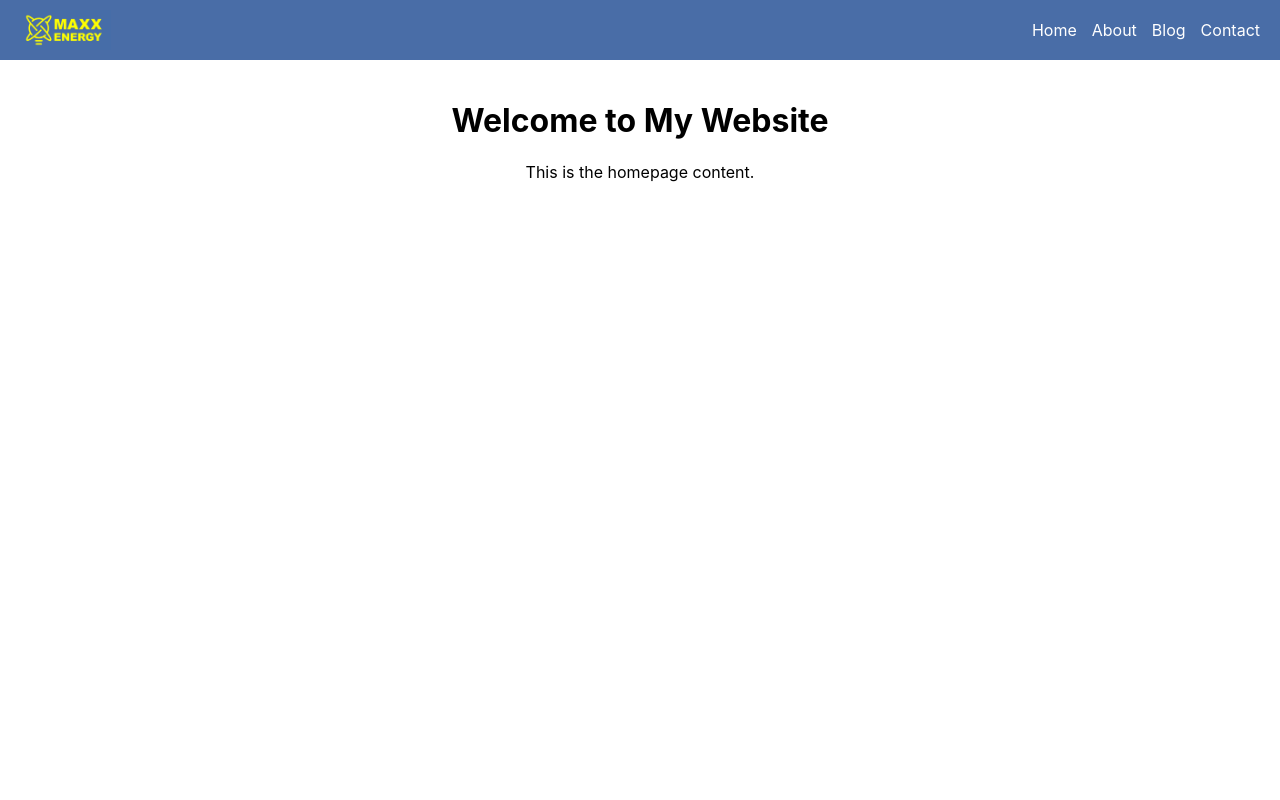
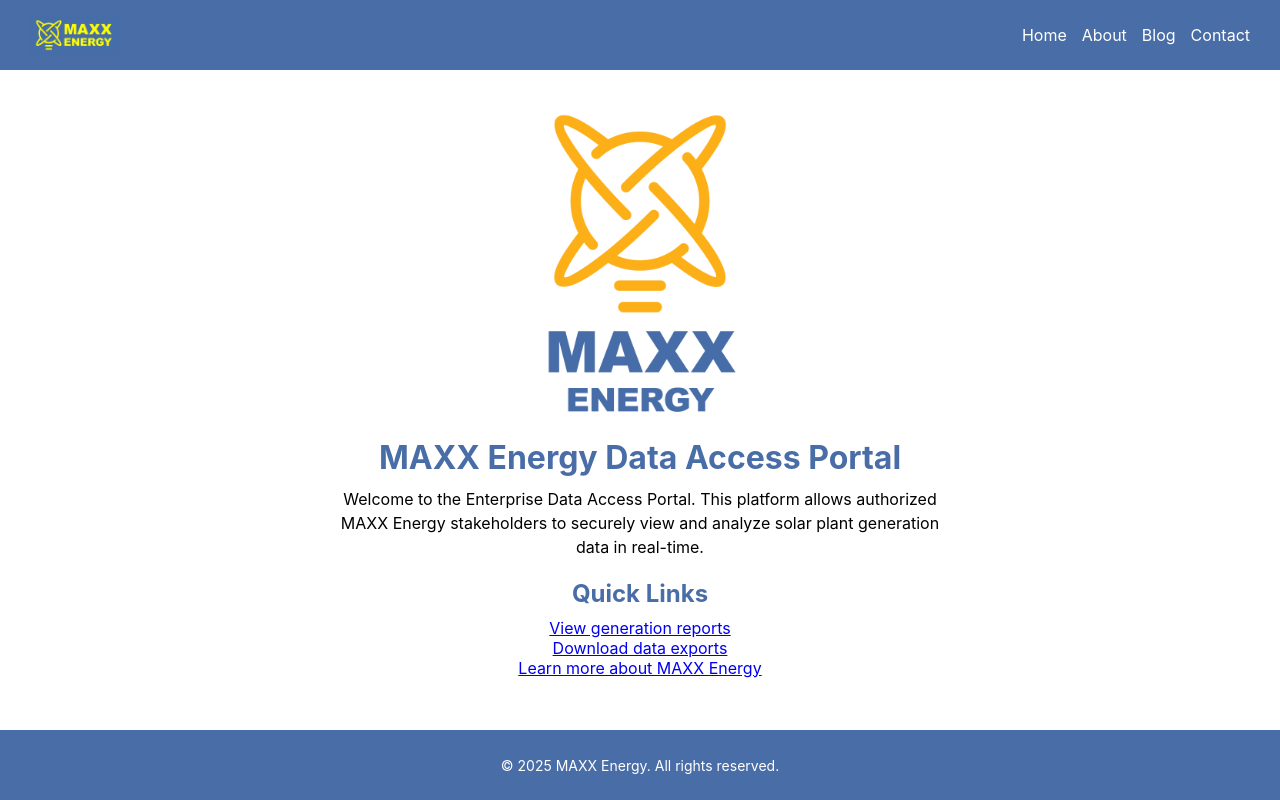
Before and after one commit to xaetbek/MaxxEnergyWebpage, a React (Create React App) app in the folder front-end/: page / in a window 1280 px wide. Built offline with nearby package versions, Linux system fonts and the light colour scheme.

Commit message:
Created Footer
Added some content in the main body

```diff
--- a/front-end/src/App.css
+++ b/front-end/src/App.css
@@ -1,7 +1,24 @@
+html, body, #root {
+  height: 100%;
+  margin: 0;
+}
+
 .App {
+  /* Make App a flex column to push footer down */
+  display: flex;
+  flex-direction: column;
+  min-height: 100vh;
+
+  /* Keep your existing text alignment */
   text-align: center;
 }
 
+/* Main content grows to fill available space */
+main {
+  flex: 1;
+}
+
+/* Your existing logo styles */
 .App-logo {
   height: 40vmin;
   pointer-events: none;
@@ -13,6 +30,7 @@
   }
 }
 
+/* Existing header styles remain, but probably used elsewhere */
 .App-header {
   background-color: #282c34;
   min-height: 100vh;
@@ -28,6 +46,7 @@
   color: #61dafb;
 }
 
+/* Your logo spin animation */
 @keyframes App-logo-spin {
   from {
     transform: rotate(0deg);
@@ -36,3 +55,18 @@
     transform: rotate(360deg);
   }
 }
+
+/* Add footer styles consistent with your navbar */
+.footer {
+  display: flex;
+  justify-content: center;
+  align-items: center;
+  padding: 10px 20px;
+  background-color: #496DA7; /* same as navbar */
+  color: #fff;
+  font-size: 14px;
+}
+
+.footer p {
+  margin: 0;
+}
--- a/front-end/src/App.js
+++ b/front-end/src/App.js
@@ -1,14 +1,16 @@
 import './App.css';
 import Navbar from './components/Navbar';
+import Footer from './components/Footer';
+import Home from './pages/Home';
 
 function App() {
   return (
     <div className="App">
       <Navbar />
-      <main style={{ padding: "20px" }}>
-        <h1>Welcome to My Website</h1>
-        <p>This is the homepage content.</p>
+      <main>
+        <Home />
       </main>
+      <Footer />
     </div>
   );
 }
--- /dev/null
+++ b/front-end/src/components/Footer.css
@@ -0,0 +1,24 @@
+.footer {
+  display: flex;
+  justify-content: center; /* centers text horizontally */
+  align-items: center;
+  padding: 10px 20px;
+  background-color: #496DA7;
+  color: #fff;
+  font-size: 14px;
+  height: 50px;
+}
+
+.footer p {
+  margin: 0;
+}
+
+.footer a {
+  color: #fff;
+  text-decoration: none;
+}
+
+.footer a:hover {
+  text-decoration: none;
+  color: yellow;
+}
--- /dev/null
+++ b/front-end/src/components/Footer.js
@@ -0,0 +1,12 @@
+import React from "react";
+import "./Footer.css";
+
+function Footer() {
+  return (
+    <footer className="footer">
+      <p>© {new Date().getFullYear()} MAXX Energy. All rights reserved.</p>
+    </footer>
+  );
+}
+
+export default Footer;
--- a/front-end/src/components/Navbar.css
+++ b/front-end/src/components/Navbar.css
@@ -2,7 +2,7 @@
   display: flex;
   justify-content: space-between;
   align-items: center;
-  padding: 10px 20px;
+  padding: 15px 30px;
   background-color: #496DA7;
   color: #fff;
 }
--- /dev/null
+++ b/front-end/src/pages/Home.css
@@ -0,0 +1,46 @@
+.home-container {
+  padding: 20px;
+  max-width: 600px;      /* Optional: limit width for better reading */
+  margin: 0 auto;        /* centers the container horizontally */
+  text-align: center;    /* center-align all text inside */
+}
+
+.home-container h1 {
+  color: #496DA7;
+  margin: 20px 0 10px 0;    /* remove top margin, keep bottom 10px */
+}
+
+.home-container p {
+  font-size: 16px;
+  line-height: 1.5;
+  margin: 0 0 10px 0;    /* remove top margin, keep bottom 10px */
+}
+
+.home-section {
+  margin-top: 0;         /* remove space above section */
+}
+
+.home-section h2 {
+  color: #496DA7;
+  margin-bottom: 10px;   /* add bottom margin */
+}
+
+.home-section ul {
+  list-style: none;      /* removes bullet points */
+  padding-left: 0;       /* remove default left padding */
+  margin: 0 auto 0 auto; /* center the list horizontally */
+  display: inline-block; /* shrink list width to content */
+  text-align: center;    /* center the text inside the list */
+}
+
+
+.logo-section {
+  margin-top: 20px;
+  display: flex;
+  justify-content: center;
+}
+
+.home-logo {
+  max-width: 200px; /* adjust size as needed */
+  height: auto;
+}
--- /dev/null
+++ b/front-end/src/pages/Home.js
@@ -0,0 +1,30 @@
+import React from "react";
+import "./Home.css";
+import logo from "../assets/images/home-logo.png";
+
+function Home() {
+  return (
+    <main className="home-container">
+      <section className="home-section logo-section">
+        <img src={logo} alt="MAXX Energy Logo" className="home-logo" />
+      </section>
+      <h1>MAXX Energy Data Access Portal</h1>
+      <p>
+        Welcome to the Enterprise Data Access Portal.
+        This platform allows authorized MAXX Energy stakeholders to securely view and analyze
+        solar plant generation data in real-time.
+      </p>
+      <section className="home-section">
+        <h2>Quick Links</h2>
+        <ul>
+          <li><a href="/reports">View generation reports</a></li>
+          <li><a href="/downloads">Download data exports</a></li>
+          <li><a href="/about">Learn more about MAXX Energy</a></li>
+        </ul>
+      </section>
+
+    </main>
+  );
+}
+
+export default Home;
```
Also changed, not shown: front-end/src/assets/images/home-logo.png (added), front-end/src/pages/WhatIsThisPages.txt (renamed from front-end/public/pages/WhatIsThisPages.txt), 1 other file (tests, documents, lock files or other folders).
